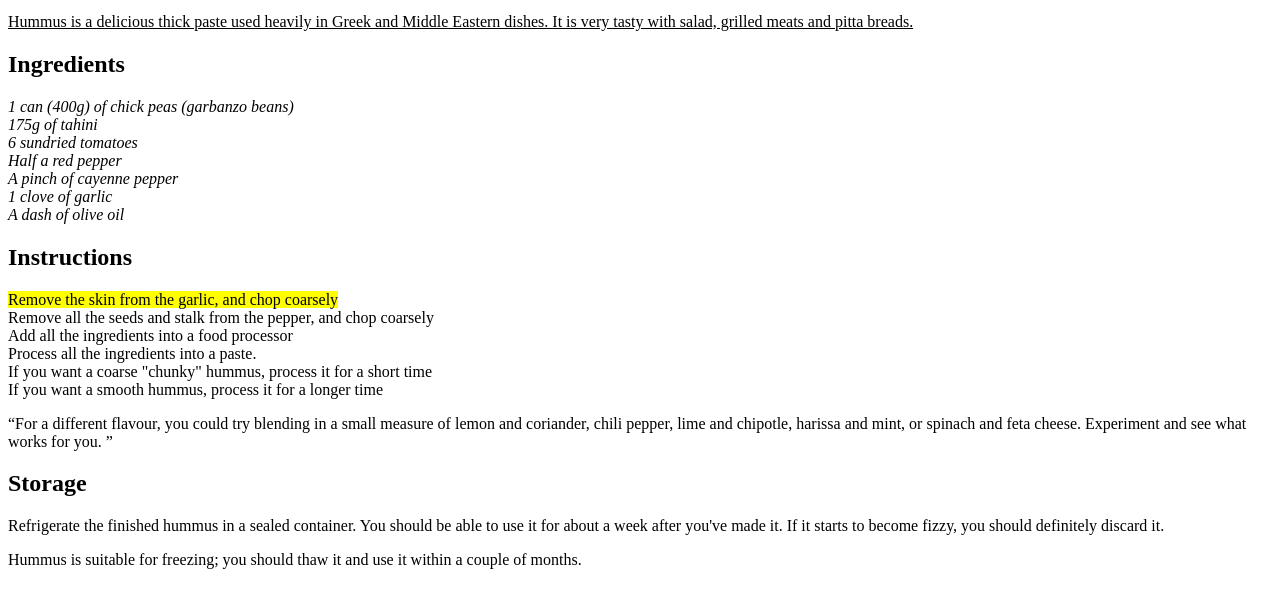
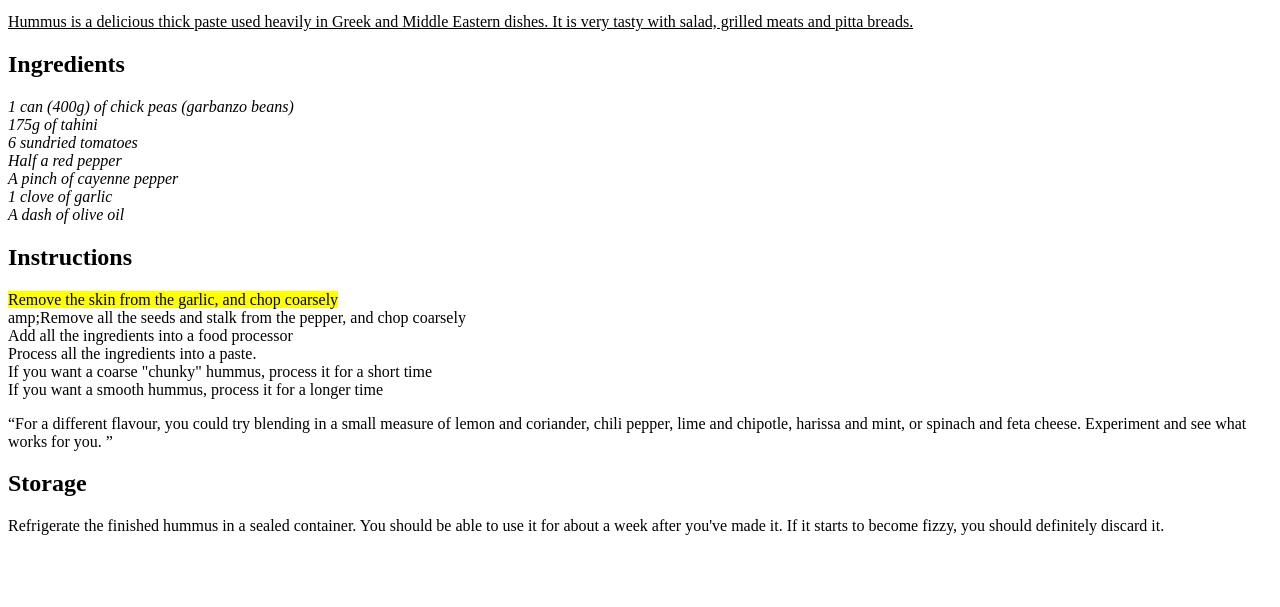
Before and after one commit to nicolacoc/nicolacoc.github.io, a plain HTML site: page ricetta.html in a window 1280 px wide. Shown: the part 101-708 px from the top of the page. Drawn offline with Linux system fonts and the light colour scheme.

Commit message:
initial commit

```diff
--- a/ricetta.html
+++ b/ricetta.html
@@ -28,7 +28,7 @@
 <h2>Instructions</h2>
 <p>
     <mark> Remove the skin from the garlic, and chop coarsely<br></mark>
-    Remove all the seeds and stalk from the pepper, and chop coarsely<br>
+    amp;Remove all the seeds and stalk from the pepper, and chop coarsely<br>
     Add all the ingredients into a food processor<br>
     Process all the ingredients into a paste.<br>
     If you want a coarse "chunky" hummus, process it for a short time<br>
@@ -44,8 +44,8 @@
 
 <p>Refrigerate the finished hummus in a sealed container. You should be able to use it for about a week after you've
     made it. If it starts to become fizzy, you should definitely discard it.</p>
-
+<!--
 <p>Hummus is suitable for freezing; you should thaw it and use it within a couple of months.</p>
-
+-->
 </body>
 </html>
```
